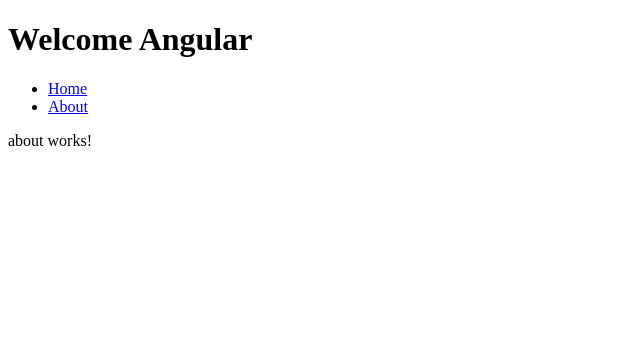
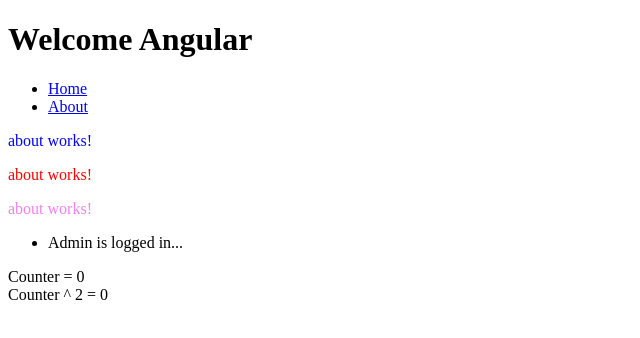
Before and after one commit to Tran-Du-Su/Angular12, an Angular app: page /about in a window 1280 px wide. Shown: the top 338 px of the page, without its empty margins (0-640 px from the left). Built offline with nearby package versions, Linux system fonts and the light colour scheme.

Commit message:
DirectiveAndService

```diff
--- /dev/null
+++ b/src/app/Directive/highlight.directive.ts
@@ -0,0 +1,19 @@
+import { Directive, ElementRef, Input } from '@angular/core';
+
+@Directive({
+  selector: '[appHighlight]'
+})
+export class HighlightDirective {
+  @Input() appHighlight = 'blue';
+
+  constructor(private el: ElementRef) {}
+
+  ngOnInit(): void {
+    if (!this.appHighlight) {
+      this.el.nativeElement.style.color = 'blue'
+    }else{
+      this.el.nativeElement.style.color = this.appHighlight;
+    }
+  }
+
+}
--- /dev/null
+++ b/src/app/Services/common.service.ts
@@ -0,0 +1,14 @@
+import { Injectable } from '@angular/core';
+
+@Injectable({
+  providedIn: 'root'
+})
+export class CommonService {
+  public counter = 0;
+
+  constructor() { }
+
+  public binhPhuong(n: number): number {
+    return n * n;
+  }
+}
--- a/src/app/about/about.component.html
+++ b/src/app/about/about.component.html
@@ -1 +1,18 @@
-<p>about works!</p>
+<p appHighlight>about works!</p>
+<p [appHighlight] = 'myColor'>about works!</p>
+<p [appHighlight] = "'violet'">about works!</p>
+<ul [ngSwitch]="loginName">
+  <li *ngSwitchCase="'user'">
+    <p>User is logged in...</p>
+  </li>
+  <li *ngSwitchCase="'admin'">
+    <p>Admin is logged in...</p>
+    <!-- <app-home></app-home> -->
+  </li>
+  <li *ngSwitchDefault>
+    <p>Please login</p>
+  </li>
+</ul>
+
+<span>Counter = {{ counter }}</span> <br>
+<span>Counter ^ 2 = {{ counterBinhPhuong }}</span>
--- a/src/app/about/about.component.ts
+++ b/src/app/about/about.component.ts
@@ -1,4 +1,5 @@
 import { Component, OnInit } from '@angular/core';
+import { CommonService } from '../Services/common.service';
 
 @Component({
   selector: 'app-about',
@@ -6,10 +7,17 @@
   styleUrls: ['./about.component.scss']
 })
 export class AboutComponent implements OnInit {
+  public loginName = 'admin';
+  public myColor = 'red';
+  public counter = 0;
+  public counterBinhPhuong = 0;
 
-  constructor() { }
+  constructor(private common: CommonService) { }
 
   ngOnInit(): void {
+    this.counter = this.common.counter;
+    this.counterBinhPhuong = this.common.binhPhuong(this.counter);
+    this.common.counter++;
   }
 
 }
--- a/src/app/app.module.ts
+++ b/src/app/app.module.ts
@@ -9,6 +9,7 @@
 import { AboutComponent } from './about/about.component';
 import { OnsalePipe } from './onsale.pipe';
 import { PageNotFoundComponent } from './page-not-found/page-not-found.component';
+import { HighlightDirective } from './Directive/highlight.directive';
 
 @NgModule({
   declarations: [
@@ -16,7 +17,8 @@
     HomeComponent,
     AboutComponent,
     OnsalePipe,
-    PageNotFoundComponent
+    PageNotFoundComponent,
+    HighlightDirective
   ],
   imports: [
     BrowserModule,
```
Also changed, not shown: 2 other files (tests, documents, lock files or other folders).
